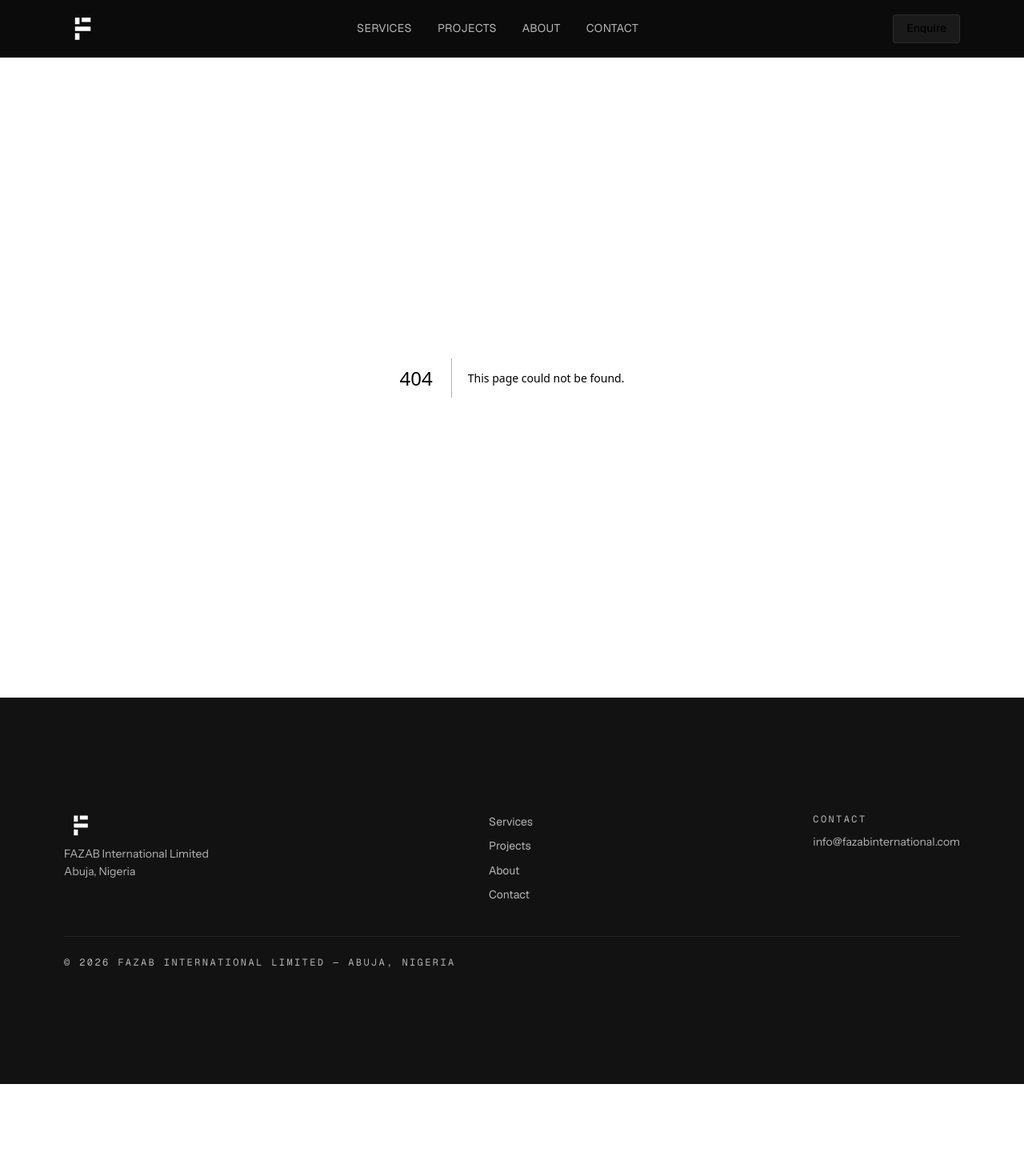
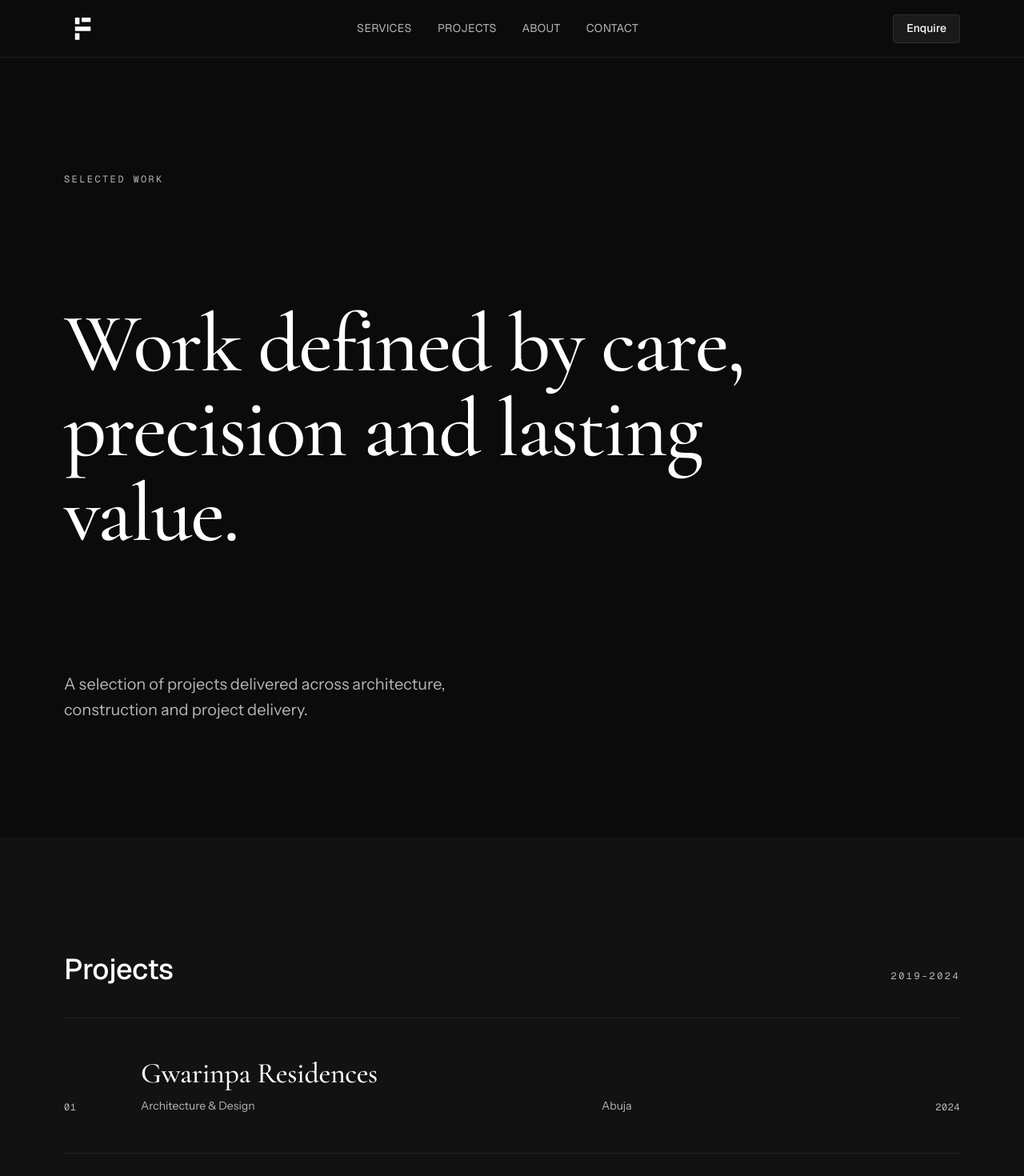
Before and after one commit to Adav33ze/fazab, a Next.js app: page /projects in a window 1280 px wide. Before the commit this address had no page. Shown: the top 1470 px of the page at 80% size. Before the commit the page ends 1355 px from the top, so only its background shows below. Built offline with nearby package versions, Linux system fonts and the light colour scheme.

Commit message:
projects

```diff
--- /dev/null
+++ b/src/app/projects/page.tsx
@@ -0,0 +1,5 @@
+import { ProjectsPage } from "@/features/projects/ProjectsPage";
+
+export default function Projects() {
+  return <ProjectsPage />;
+}
--- /dev/null
+++ b/src/features/projects/ProjectsPage.tsx
@@ -0,0 +1,89 @@
+import { Container } from "@/components/layout/Container";
+import { Section } from "@/components/layout/Section";
+import { PROJECTS } from "@/data/projects";
+
+export function ProjectsPage() {
+  return (
+    <>
+      <Section aria-labelledby="projects-heading">
+        <Container
+          size="lg"
+          className="flex min-h-[70vh] flex-col justify-between gap-section-mobile lg:gap-section-desktop"
+        >
+          <p className="font-mono text-caption uppercase tracking-[0.2em] text-foreground-muted">
+            Selected work
+          </p>
+
+          <div className="max-w-5xl">
+            <h1
+              id="projects-heading"
+              className="font-display text-display-2 font-medium text-foreground lg:text-display-1"
+            >
+              Work defined by care, precision and lasting value.
+            </h1>
+          </div>
+
+          <p className="max-w-xl font-body text-body-lg text-foreground-muted">
+            A selection of projects delivered across architecture,
+            construction and project delivery.
+          </p>
+        </Container>
+      </Section>
+
+      <Section background="secondary" aria-labelledby="project-list-heading">
+        <Container size="lg">
+          <div className="mb-block flex items-baseline justify-between gap-6">
+            <h2
+              id="project-list-heading"
+              className="font-heading text-h2 font-medium text-foreground"
+            >
+              Projects
+            </h2>
+
+            {PROJECTS.length > 0 && (
+              <p className="font-mono text-caption uppercase tracking-[0.2em] text-foreground-muted">
+                {PROJECTS[PROJECTS.length - 1].year}–{PROJECTS[0].year}
+              </p>
+            )}
+          </div>
+
+          {PROJECTS.length > 0 ? (
+            <ol className="border-t border-border">
+              {PROJECTS.map((project, index) => (
+                <li
+                  key={`${project.name}-${project.year}`}
+                  className="grid grid-cols-1 gap-4 border-b border-border py-8 sm:grid-cols-12 sm:items-end sm:gap-x-8 lg:py-12"
+                >
+                  <p className="font-mono text-caption text-foreground-muted sm:col-span-1">
+                    {String(index + 1).padStart(2, "0")}
+                  </p>
+
+                  <div className="sm:col-span-6">
+                    <h3 className="font-display text-h2 font-medium text-foreground">
+                      {project.name}
+                    </h3>
+                    <p className="mt-2 font-body text-body-sm text-foreground-muted">
+                      {project.discipline}
+                    </p>
+                  </div>
+
+                  <p className="font-body text-body-sm text-foreground-muted sm:col-span-3">
+                    {project.location}
+                  </p>
+
+                  <p className="font-mono text-caption text-foreground-muted sm:col-span-2 sm:text-right">
+                    {project.year}
+                  </p>
+                </li>
+              ))}
+            </ol>
+          ) : (
+            <p className="border-t border-border py-8 font-body text-body text-foreground-muted">
+              Projects will be added soon.
+            </p>
+          )}
+        </Container>
+      </Section>
+    </>
+  );
+}
```
